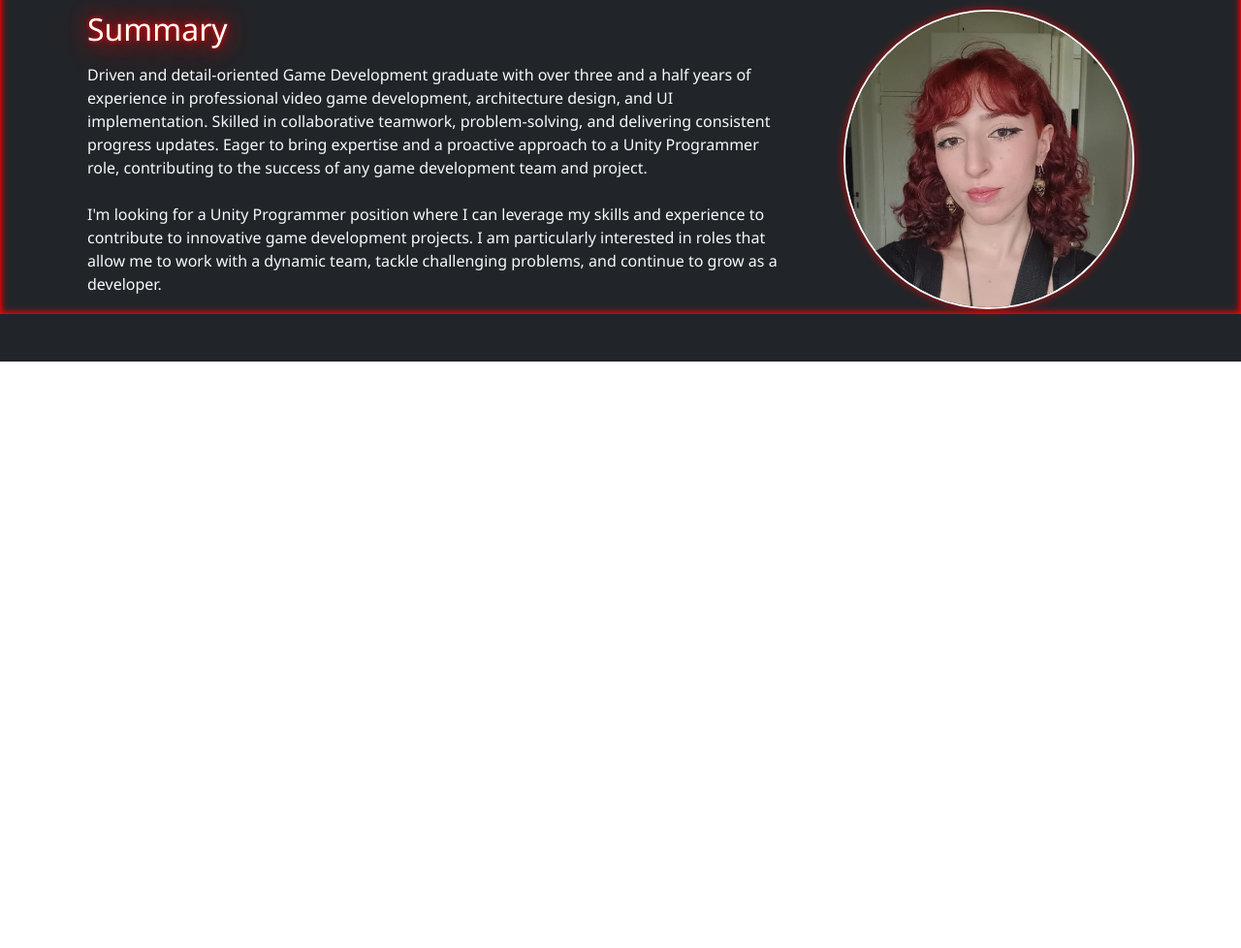
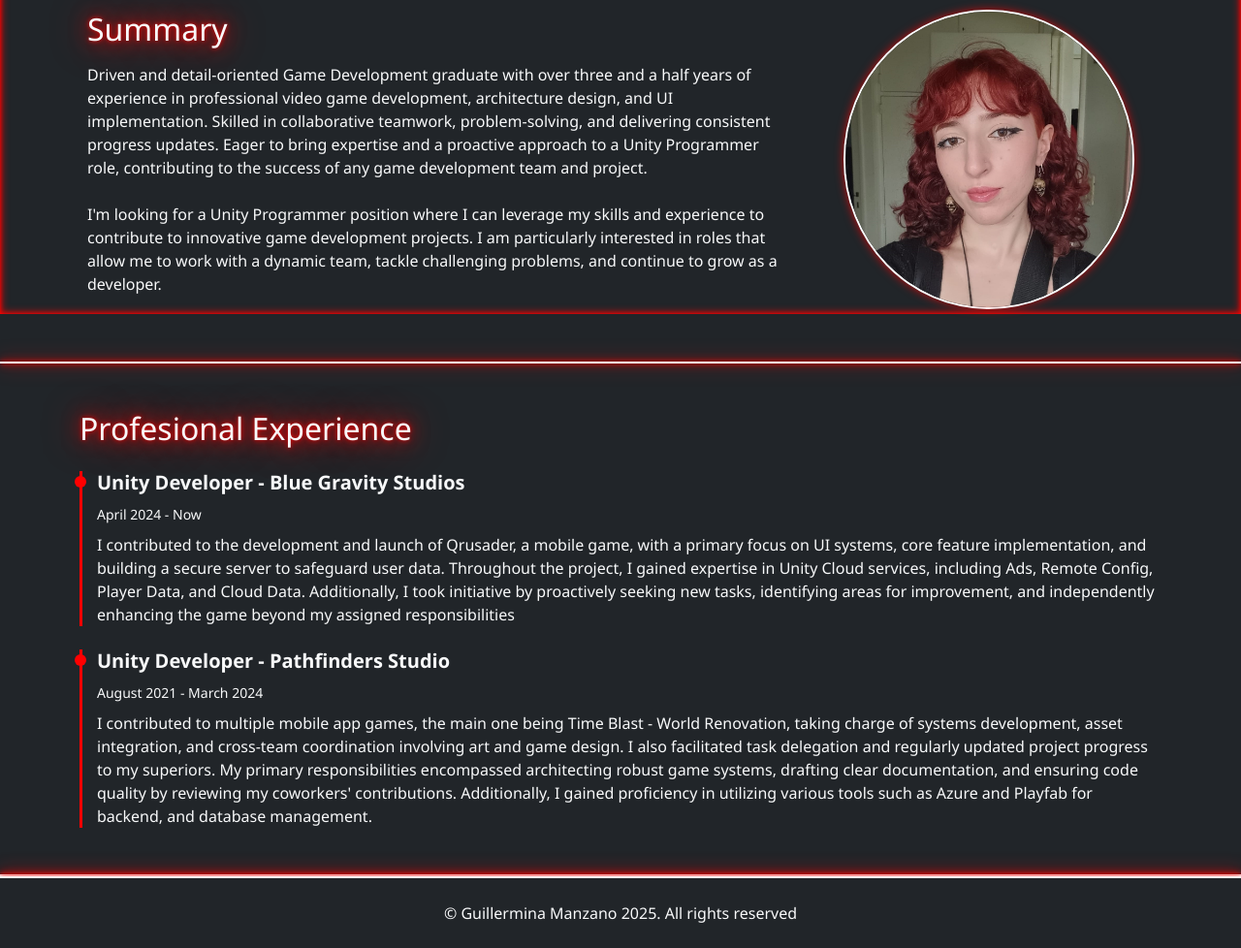
Before and after one commit to manzanog0612/manzanog0612.github.io, a plain HTML site: page index.html in a window 1280 px wide. Shown: the part 476-1454 px from the top of the page at 97% size. Before the commit the page ends 849 px from the top, so only its background shows below. Drawn offline with nearby package versions, Linux system fonts and the light colour scheme.

Commit message:
Added profesiona experience section and footer

```diff
--- a/assets/css/styles.css
+++ b/assets/css/styles.css
@@ -56,9 +56,32 @@ header{
 }
 
 .neon-effect {
-    color: #fff;
+    box-shadow:
+        0 0 5px #ff0000,
+        0 0 10px #ff0000,
+        0 0 20px #ff0000;
+}
+
+.neon-effect-text {
     text-shadow:
         0 0 5px #ff0000,
         0 0 20px #ff0000,
         0 0 40px #ff0000;
 }
+
+.timeline-item {
+  border-left: 3px solid #ff0000;
+  padding-left: 15px;
+  position: relative;
+}
+
+.timeline-item::before {
+  content: "";
+  position: absolute;
+  left: -8px;
+  top: 5px;
+  width: 12px;
+  height: 12px;
+  background-color: #ff0000;
+  border-radius: 50%;
+}
--- a/index.html
+++ b/index.html
@@ -24,6 +24,9 @@
                 <a class="nav-link" href="#">Projects</a>
               </li>
               <li class="nav-item">
+                <a class="nav-link" href="#">Experience</a>
+              </li>
+              <li class="nav-item">
                 <a class="nav-link" href="#">Education</a>
               </li>
               <li class="nav-item">
@@ -36,17 +39,19 @@
 
     <header>
         <div class="container-fluid text-center text-light">
-            <h1 class="display-4 fw-semibold my-2 neon-effect">Guillermina Manzano</h1>
+            <h1 class="display-4 fw-semibold my-2 neon-effect-text">Guillermina Manzano</h1>
             <p class="lead fw-semibold mb-5">Semi-Senior Unity Delveloper • HTML Learner</p>
         </div>
     </header>
 
     <main class="bg-dark text-light">
+
+        <!-- summary -->
         <section class="container py-5">
             <div class="row align-items-center">
               <!-- Texto a la izquierda -->
               <div class="col-md-8 mb-4 mb-md-0">
-                <h2 class="p-2 pb-1 neon-effect">Summary</h2>
+                <h2 class="p-2 pb-1 neon-effect-text">Summary</h2>
                 <p class="p-2 py-1">
                   Driven and detail-oriented Game Development graduate with over three and a half years of experience in
                   professional video game development, architecture design, and UI implementation. Skilled in collaborative
@@ -66,13 +71,69 @@
               </div>
             </div>
         </section>
-        <section>
 
+        <div class="border border-1 border-white neon-effect"></div>
+
+        <section class="container my-5">
+          <h2 class="mb-4 neon-effect-text">Profesional Experience</h2>
+          <div class="timeline">
+            <div class="timeline-item mb-4">
+              <h5 class="fw-bold">Unity Developer - Blue Gravity Studios</h5>
+              <small>April 2024 - Now</small>
+              <p class="mt-2">
+                 I contributed to the development and launch of Qrusader, a mobile game, with a primary focus on UI
+                 systems, core feature implementation, and building a secure server to safeguard user data. Throughout the
+                 project, I gained expertise in Unity Cloud services, including Ads, Remote Config, Player Data, and Cloud
+                 Data. Additionally, I took initiative by proactively seeking new tasks, identifying areas for improvement, and
+                 independently enhancing the game beyond my assigned responsibilities
+              </p>
+            </div>
+            <div class="timeline-item mb-4">
+              <h5 class="fw-bold">Unity Developer - Pathfinders Studio</h5>
+              <small>August 2021 - March 2024</small>
+              <p class="mt-2">
+                 I contributed to multiple mobile app games, the main one being Time Blast - World Renovation, taking charge
+                 of systems development, asset integration, and cross-team coordination involving art and game design. I also
+                 facilitated task delegation and regularly updated project progress to my superiors.
+                 My primary responsibilities encompassed architecting robust game systems, drafting clear documentation,
+                 and ensuring code quality by reviewing my coworkers' contributions. Additionally, I gained proficiency in
+                 utilizing various tools such as Azure and Playfab for backend, and database management.
+              </p>
+            </div>
+          </div>
         </section>
+
+        <div class="border border-1 border-white neon-effect"></div>
+
+        <!--<section id="Contacto" class="container py-5">
+            <h2 class="display-4 fw-bold text-center my-4">Contáctame</h2>
+            <p class="text-center my-4 d-none d-md-block">Si tenés alguna consulta, propuesta de colaboración o interés en
+                contactarme por cuestiones profesionales, no dudes en escribirme. Estaré encantada de responder a la brevedad.</p>
+            <form>
+                <div class="form-group mb-4">
+                    <label class="mb-2">Nombre</label>
+                    <input class="form-control" placeholder="Nombre">
+                </div>
+                <div class="form-group mb-4">
+                    <label class="mb-2">Correo electrónico</label>
+                    <input class="form-control" placeholder="Correo electrónico" />
+                </div>
+                <div class="form-group">
+                    <label class="mb-2">Mensaje</label>
+                    <textarea class="form-control" placeholder="Escribe aquí tu mensaje"></textarea>
+                </div>
+                <div class="my-3 text-end">
+                    <button class="btn btn-info text-light">Enviar</button>
+                </div>
+            </form>
+        </section>-->
+        <div class="border border-1 border-white neon-effect"></div>
     </main>
 
-    <footer>
+    <footer class="bg-dark text-center text-light p-4">
+        <p class="mb-0">© Guillermina Manzano 2025. All rights reserved</p>
     </footer>
+
     <script src="https://cdn.jsdelivr.net/npm/bootstrap@5.3.0/dist/js/bootstrap.bundle.min.js"></script>
 </body>
 </html>
```
